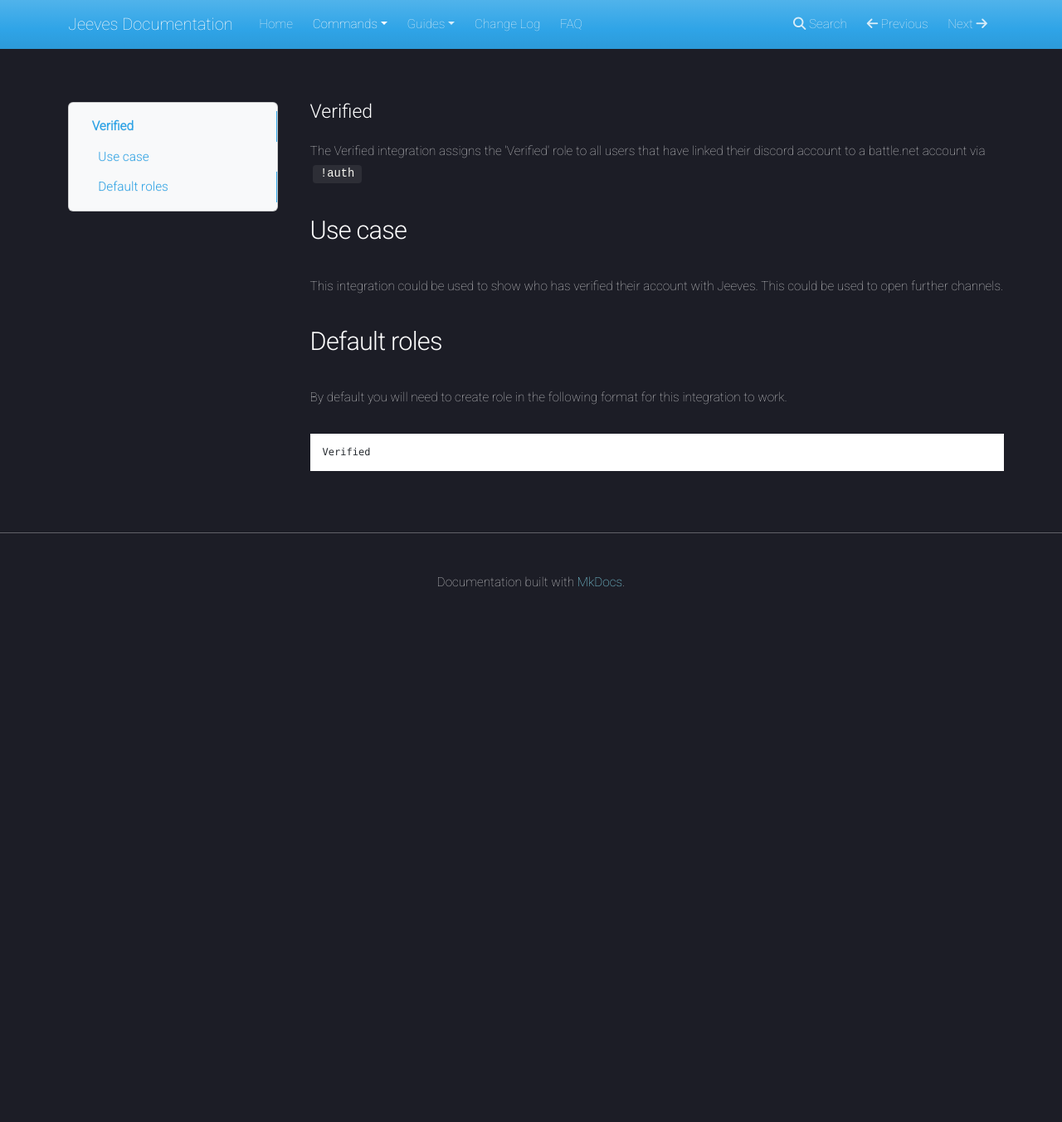
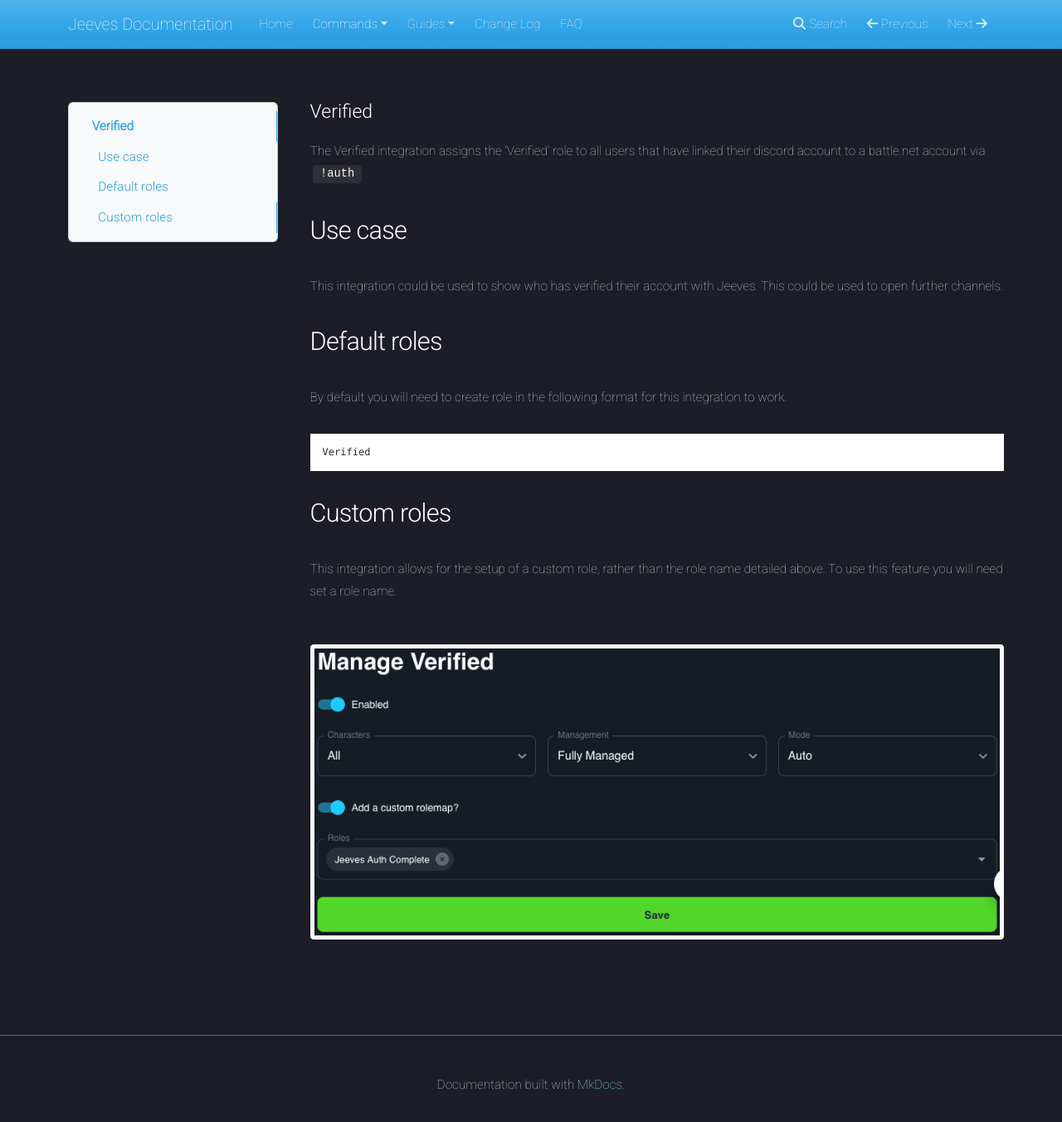
Before and after one commit to TeamJeeves/Jeeves-Bot-Documentation, an MkDocs documentation site: the page built from docs/commands/dashboard/role-management/verified.md, in a window 1280 px wide and 1353 px high. Shown: the whole window at 83% size. Built offline with MkDocs 1.6.1, drawn with Linux system fonts in a browser that asks for light colours; nearby versions of some CDN libraries.

Commit message:
Verified custom role map screenshot

````diff
--- a/docs/commands/dashboard/role-management/verified.md
+++ b/docs/commands/dashboard/role-management/verified.md
@@ -11,3 +11,8 @@ By default you will need to create role in the following format for this integra
 ```
 Verified
 ```
+## Custom roles
+
+This integration allows for the setup of a custom role, rather than the role name detailed above. To use this feature you will need set a role name.
+
+![VerifiedRoleMapScreenshot](../../../img/verified-custom-rolemap.png)
````
Also changed, not shown: docs/img/verified-custom-rolemap.png (added).
